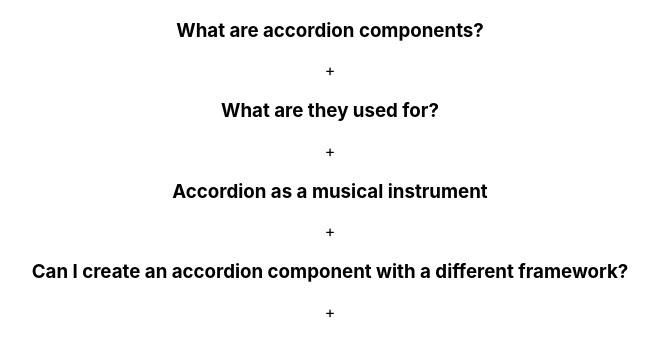
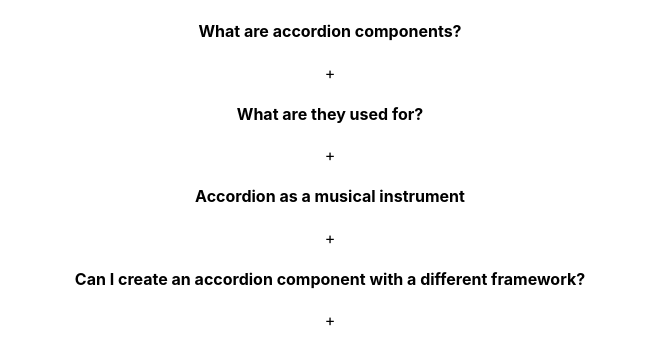
Before and after one commit to eunal19/project1, a React (Create React App) app: page / in a window 1280 px wide. Shown: the top 364 px of the page, without its empty margins (310-969 px from the left). Built offline with nearby package versions, Linux system fonts and the light colour scheme.

Commit message:
handle click option

```diff
--- a/src/components/accordian/index.jsx
+++ b/src/components/accordian/index.jsx
@@ -2,20 +2,28 @@ import { useState } from "react";
 import data from "./data";
 
 export default function Accordian() {
-    const [selected, setSelected] = useState(null)
-    return <div className="Wrapper">
-        <div className="accordian">
-            {
-                data && data.length > 0 ? (data.map((dataItem) => (<div className="item">
-                    <div className="title">
-                        <h3>{dataItem.question}</h3>
-                        <span>+</span>
-                    </div>
-                </div>))
-                ) : (<div>No data found</div>)
-            }
+    const [selected, setSelected] = useState(null);
+    function handleSingleSelection(getCurrentId) {
+        console.log(getCurrentId);
+    }
+    return (
+        <div className="Wrapper">
+            <div className="accordian">
+                {data && data.length > 0 ? (
+                    data.map((dataItem) => (
+                        <div className="item">
+                            <div onClick={() => handleSingleSelection(dataItem.id)} className="title">
+                                <h4>{dataItem.question}</h4>
+                                <span>+</span>
+                            </div>
+                        </div>
+                    ))
+                ) : (
+                    <div>No data found</div>
+                )}
+            </div>
         </div>
-    </div>
+    );
 }
 
 // https://www.youtube.com/watch?v=5ZdHfJVAY-s&ab_channel=freeCodeCamp.org   15 23 te kaldim
```
